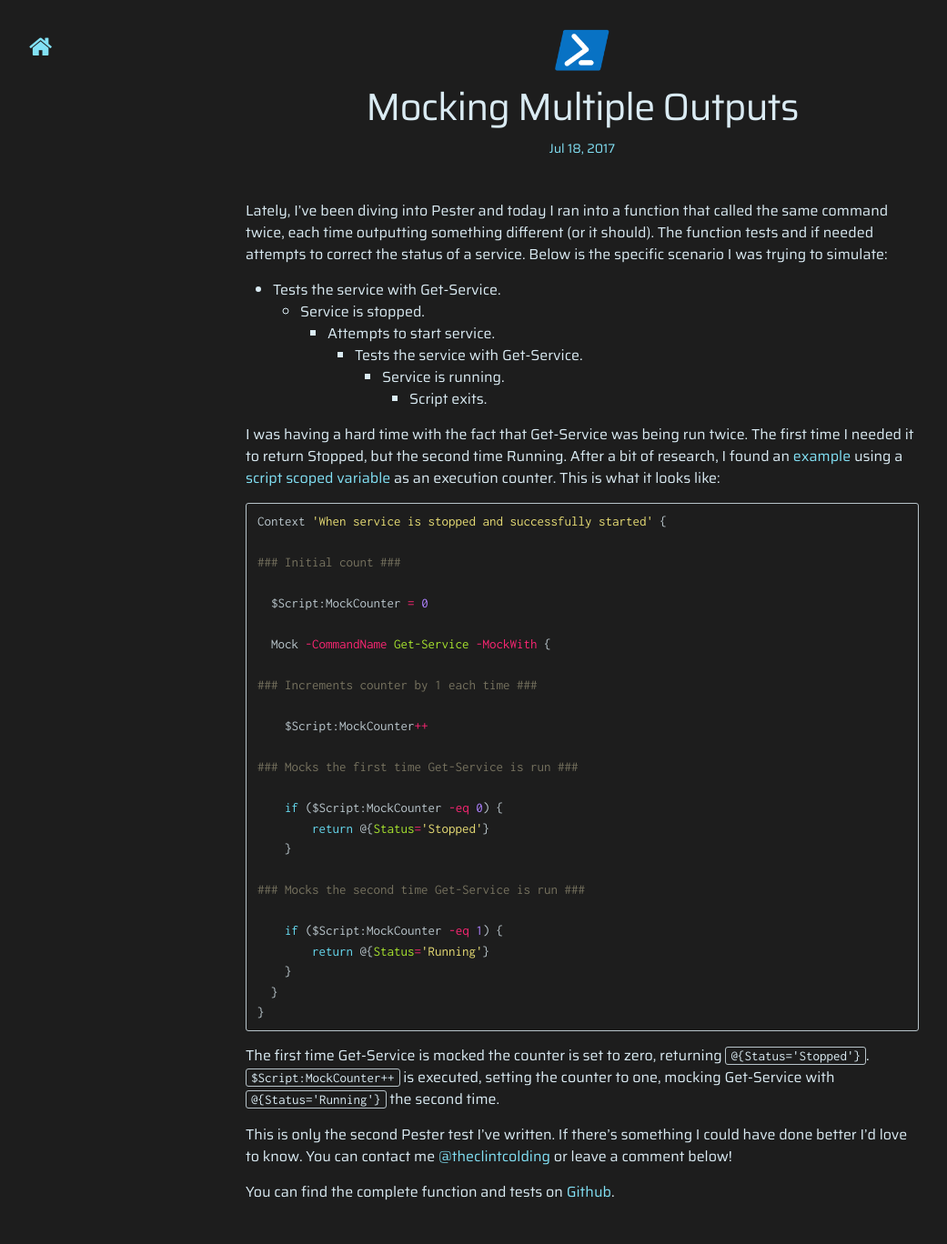
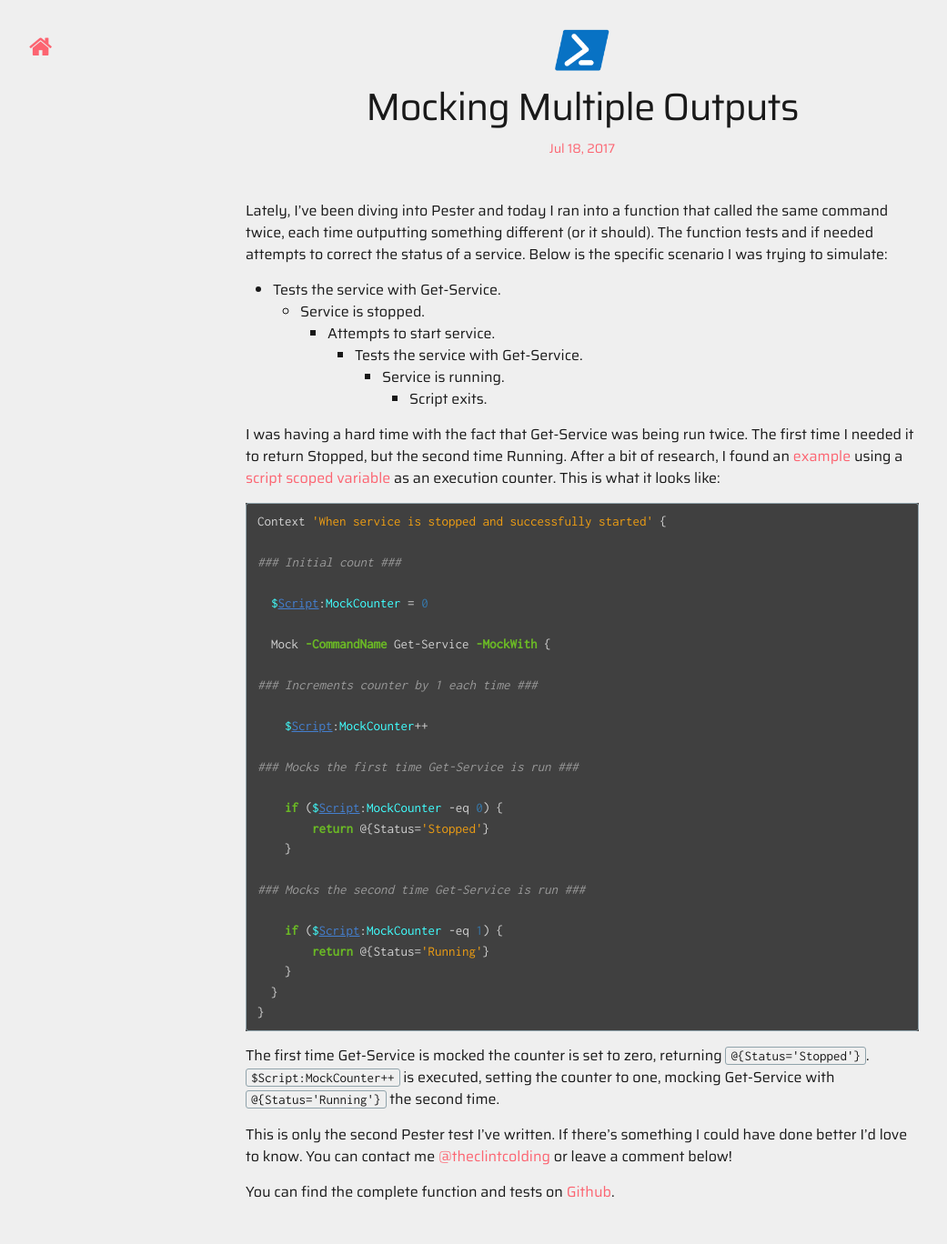
Before and after one commit to clintcolding/clintcolding.github.io, a Jekyll site: the page built from _posts/2017-07-18-mocking-multiple-outputs.md, in a window 1280 px wide. Shown: the whole page at 91% size, without its empty margins (0-1041 px from the left). Built offline with Jekyll 4.4.1, drawn with Linux system fonts in a browser that asks for light colours; comment, search, counter and statistics services are not loaded.

Commit message:
Changed color scheme

```diff
--- a/_sass/minima.scss
+++ b/_sass/minima.scss
@@ -10,11 +10,11 @@
 
 $spacing-unit:     30px !default;
 
-$text-color:       #DAEBF3 !default;
-$background-color: #1d1d1d !default;
-$accent-color:      #82E1F5 !default;
+$text-color:       #191919 !default;
+$background-color: #efefef !default;
+$accent-color:      #FC6471 !default;
 
-$grey-color:       #6F8793 !default;
+$grey-color:       #51636B !default;
 $grey-color-light: lighten($grey-color, 25%) !default;
 $grey-color-dark:  darken($grey-color, 25%) !default;
 
--- a/_sass/minima/_syntax-highlighting.scss
+++ b/_sass/minima/_syntax-highlighting.scss
@@ -1,70 +1,71 @@
-.highlight .hll { background-color: #49483e }
-.highlight  { background: $background-color; color: $grey-color-light }
-.highlight .c { color: #75715e } /* Comment */
-.highlight .err { color: #960050; background-color: #1e0010 } /* Error */
-.highlight .k { color: #66d9ef } /* Keyword */
-.highlight .l { color: #ae81ff } /* Literal */
-.highlight .n { color: $grey-color-light } /* Name */
-.highlight .o { color: #f92672 } /* Operator */
-.highlight .p { color: $grey-color-light } /* Punctuation */
-.highlight .ch { color: #75715e } /* Comment.Hashbang */
-.highlight .cm { color: #75715e } /* Comment.Multiline */
-.highlight .cp { color: #75715e } /* Comment.Preproc */
-.highlight .cpf { color: #75715e } /* Comment.PreprocFile */
-.highlight .c1 { color: #75715e } /* Comment.Single */
-.highlight .cs { color: #75715e } /* Comment.Special */
-.highlight .gd { color: #f92672 } /* Generic.Deleted */
-.highlight .ge { font-style: italic } /* Generic.Emph */
-.highlight .gi { color: #a6e22e } /* Generic.Inserted */
-.highlight .gs { font-weight: bold } /* Generic.Strong */
-.highlight .gu { color: #75715e } /* Generic.Subheading */
-.highlight .kc { color: #66d9ef } /* Keyword.Constant */
-.highlight .kd { color: #66d9ef } /* Keyword.Declaration */
-.highlight .kn { color: #f92672 } /* Keyword.Namespace */
-.highlight .kp { color: #66d9ef } /* Keyword.Pseudo */
-.highlight .kr { color: #66d9ef } /* Keyword.Reserved */
-.highlight .kt { color: #66d9ef } /* Keyword.Type */
-.highlight .ld { color: #e6db74 } /* Literal.Date */
-.highlight .m { color: #ae81ff } /* Literal.Number */
-.highlight .s { color: #e6db74 } /* Literal.String */
-.highlight .na { color: #a6e22e } /* Name.Attribute */
-.highlight .nb { color: $grey-color-light } /* Name.Builtin */
-.highlight .nc { color: #a6e22e } /* Name.Class */
-.highlight .no { color: #66d9ef } /* Name.Constant */
-.highlight .nd { color: #a6e22e } /* Name.Decorator */
-.highlight .ni { color: $grey-color-light } /* Name.Entity */
-.highlight .ne { color: #a6e22e } /* Name.Exception */
-.highlight .nf { color: #a6e22e } /* Name.Function */
-.highlight .nl { color: $grey-color-light } /* Name.Label */
-.highlight .nn { color: $grey-color-light } /* Name.Namespace */
-.highlight .nx { color: #a6e22e } /* Name.Other */
-.highlight .py { color: $grey-color-light } /* Name.Property */
-.highlight .nt { color: #f92672 } /* Name.Tag */
-.highlight .nv { color: $grey-color-light } /* Name.Variable */
-.highlight .ow { color: #f92672 } /* Operator.Word */
-.highlight .w { color: $grey-color-light } /* Text.Whitespace */
-.highlight .mb { color: #ae81ff } /* Literal.Number.Bin */
-.highlight .mf { color: #ae81ff } /* Literal.Number.Float */
-.highlight .mh { color: #ae81ff } /* Literal.Number.Hex */
-.highlight .mi { color: #ae81ff } /* Literal.Number.Integer */
-.highlight .mo { color: #ae81ff } /* Literal.Number.Oct */
-.highlight .sa { color: #e6db74 } /* Literal.String.Affix */
-.highlight .sb { color: #e6db74 } /* Literal.String.Backtick */
-.highlight .sc { color: #e6db74 } /* Literal.String.Char */
-.highlight .dl { color: #e6db74 } /* Literal.String.Delimiter */
-.highlight .sd { color: #e6db74 } /* Literal.String.Doc */
-.highlight .s2 { color: #e6db74 } /* Literal.String.Double */
-.highlight .se { color: #ae81ff } /* Literal.String.Escape */
-.highlight .sh { color: #e6db74 } /* Literal.String.Heredoc */
-.highlight .si { color: #e6db74 } /* Literal.String.Interpol */
-.highlight .sx { color: #e6db74 } /* Literal.String.Other */
-.highlight .sr { color: #e6db74 } /* Literal.String.Regex */
-.highlight .s1 { color: #e6db74 } /* Literal.String.Single */
-.highlight .ss { color: #e6db74 } /* Literal.String.Symbol */
-.highlight .bp { color: $grey-color-light } /* Name.Builtin.Pseudo */
-.highlight .fm { color: #a6e22e } /* Name.Function.Magic */
-.highlight .vc { color: $grey-color-light } /* Name.Variable.Class */
-.highlight .vg { color: $grey-color-light } /* Name.Variable.Global */
-.highlight .vi { color: $grey-color-light } /* Name.Variable.Instance */
-.highlight .vm { color: $grey-color-light } /* Name.Variable.Magic */
-.highlight .il { color: #ae81ff } /* Literal.Number.Integer.Long */
+.highlight { background: #404040; color: #d0d0d0 }
+.highlight code { background: #404040; color: #d0d0d0 }
+.highlight .hll { background-color: #404040 }
+.highlight .c { color: #999999; font-style: italic } /* Comment */
+.highlight .err { color: #a61717; background-color: #e3d2d2 } /* Error */
+.highlight .g { color: #d0d0d0 } /* Generic */
+.highlight .k { color: #6ab825; font-weight: bold } /* Keyword */
+.highlight .l { color: #d0d0d0 } /* Literal */
+.highlight .n { color: #d0d0d0 } /* Name */
+.highlight .o { color: #d0d0d0 } /* Operator */
+.highlight .x { color: #d0d0d0 } /* Other */
+.highlight .p { color: #d0d0d0 } /* Punctuation */
+.highlight .cm { color: #999999; font-style: italic } /* Comment.Multiline */
+.highlight .cp { color: #cd2828; font-weight: bold } /* Comment.Preproc */
+.highlight .c1 { color: #999999; font-style: italic } /* Comment.Single */
+.highlight .cs { color: #e50808; font-weight: bold; background-color: #520000 } /* Comment.Special */
+.highlight .gd { color: #d22323 } /* Generic.Deleted */
+.highlight .ge { color: #d0d0d0; font-style: italic } /* Generic.Emph */
+.highlight .gr { color: #d22323 } /* Generic.Error */
+.highlight .gh { color: #ffffff; font-weight: bold } /* Generic.Heading */
+.highlight .gi { color: #589819 } /* Generic.Inserted */
+.highlight .go { color: #cccccc } /* Generic.Output */
+.highlight .gp { color: #aaaaaa } /* Generic.Prompt */
+.highlight .gs { color: #d0d0d0; font-weight: bold } /* Generic.Strong */
+.highlight .gu { color: #ffffff; text-decoration: underline } /* Generic.Subheading */
+.highlight .gt { color: #d22323 } /* Generic.Traceback */
+.highlight .kc { color: #6ab825; font-weight: bold } /* Keyword.Constant */
+.highlight .kd { color: #6ab825; font-weight: bold } /* Keyword.Declaration */
+.highlight .kn { color: #6ab825; font-weight: bold } /* Keyword.Namespace */
+.highlight .kp { color: #6ab825 } /* Keyword.Pseudo */
+.highlight .kr { color: #6ab825; font-weight: bold } /* Keyword.Reserved */
+.highlight .kt { color: #6ab825; font-weight: bold } /* Keyword.Type */
+.highlight .ld { color: #d0d0d0 } /* Literal.Date */
+.highlight .m { color: #3677a9 } /* Literal.Number */
+.highlight .s { color: #ed9d13 } /* Literal.String */
+.highlight .na { color: #bbbbbb } /* Name.Attribute */
+.highlight .nb { color: #24909d } /* Name.Builtin */
+.highlight .nc { color: #447fcf; text-decoration: underline } /* Name.Class */
+.highlight .no { color: #40ffff } /* Name.Constant */
+.highlight .nd { color: #ffa500 } /* Name.Decorator */
+.highlight .ni { color: #d0d0d0 } /* Name.Entity */
+.highlight .ne { color: #bbbbbb } /* Name.Exception */
+.highlight .nf { color: #447fcf } /* Name.Function */
+.highlight .nl { color: #d0d0d0 } /* Name.Label */
+.highlight .nn { color: #447fcf; text-decoration: underline } /* Name.Namespace */
+.highlight .nx { color: #d0d0d0 } /* Name.Other */
+.highlight .py { color: #d0d0d0 } /* Name.Property */
+.highlight .nt { color: #6ab825; font-weight: bold } /* Name.Tag */
+.highlight .nv { color: #40ffff } /* Name.Variable */
+.highlight .ow { color: #6ab825; font-weight: bold } /* Operator.Word */
+.highlight .w { color: #666666 } /* Text.Whitespace */
+.highlight .mf { color: #3677a9 } /* Literal.Number.Float */
+.highlight .mh { color: #3677a9 } /* Literal.Number.Hex */
+.highlight .mi { color: #3677a9 } /* Literal.Number.Integer */
+.highlight .mo { color: #3677a9 } /* Literal.Number.Oct */
+.highlight .sb { color: #ed9d13 } /* Literal.String.Backtick */
+.highlight .sc { color: #ed9d13 } /* Literal.String.Char */
+.highlight .sd { color: #ed9d13 } /* Literal.String.Doc */
+.highlight .s2 { color: #ed9d13 } /* Literal.String.Double */
+.highlight .se { color: #ed9d13 } /* Literal.String.Escape */
+.highlight .sh { color: #ed9d13 } /* Literal.String.Heredoc */
+.highlight .si { color: #ed9d13 } /* Literal.String.Interpol */
+.highlight .sx { color: #ffa500 } /* Literal.String.Other */
+.highlight .sr { color: #ed9d13 } /* Literal.String.Regex */
+.highlight .s1 { color: #ed9d13 } /* Literal.String.Single */
+.highlight .ss { color: #ed9d13 } /* Literal.String.Symbol */
+.highlight .bp { color: #24909d } /* Name.Builtin.Pseudo */
+.highlight .vc { color: #40ffff } /* Name.Variable.Class */
+.highlight .vg { color: #40ffff } /* Name.Variable.Global */
+.highlight .vi { color: #40ffff } /* Name.Variable.Instance */
+.highlight .il { color: #3677a9 } /* Literal.Number.Integer.Long */
```
